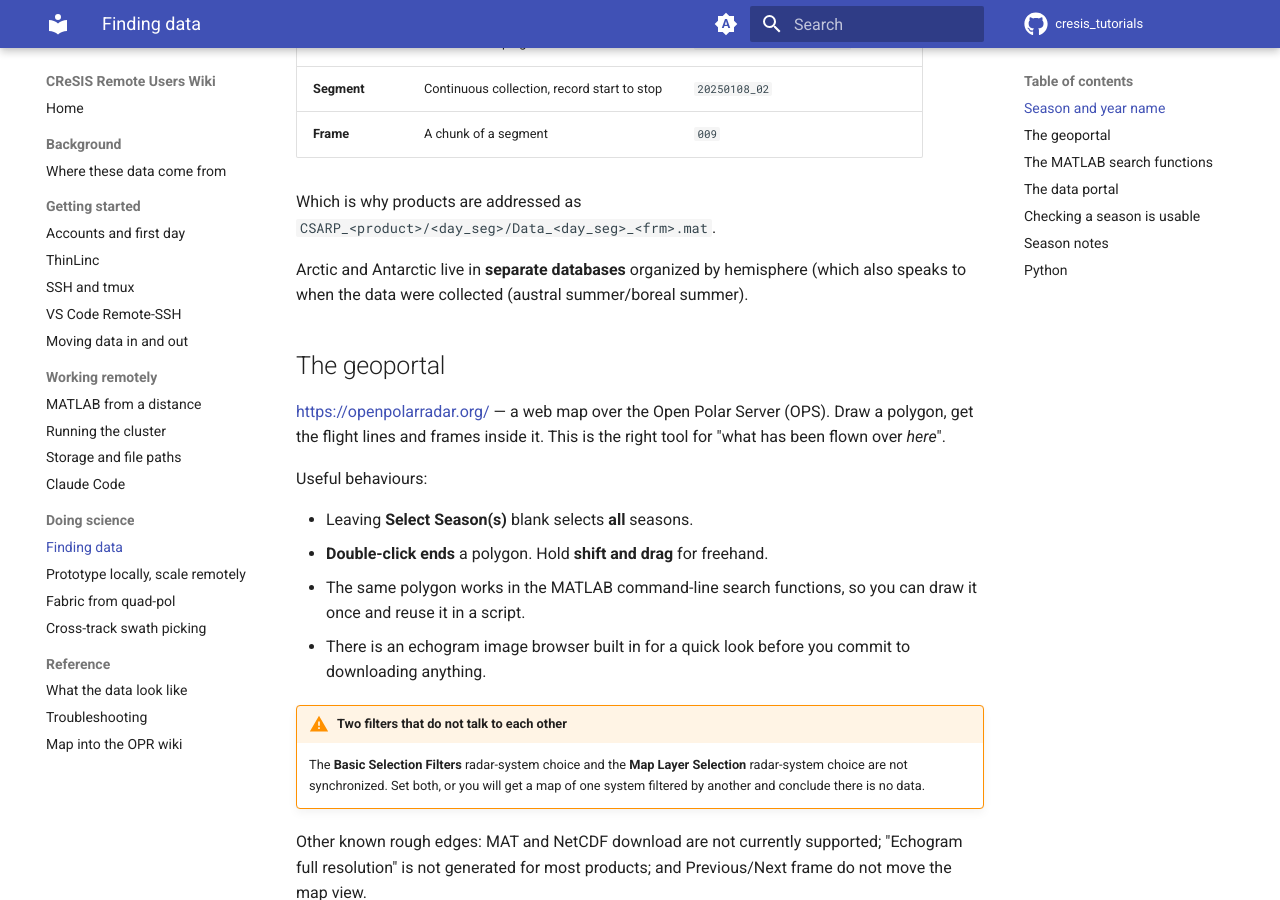
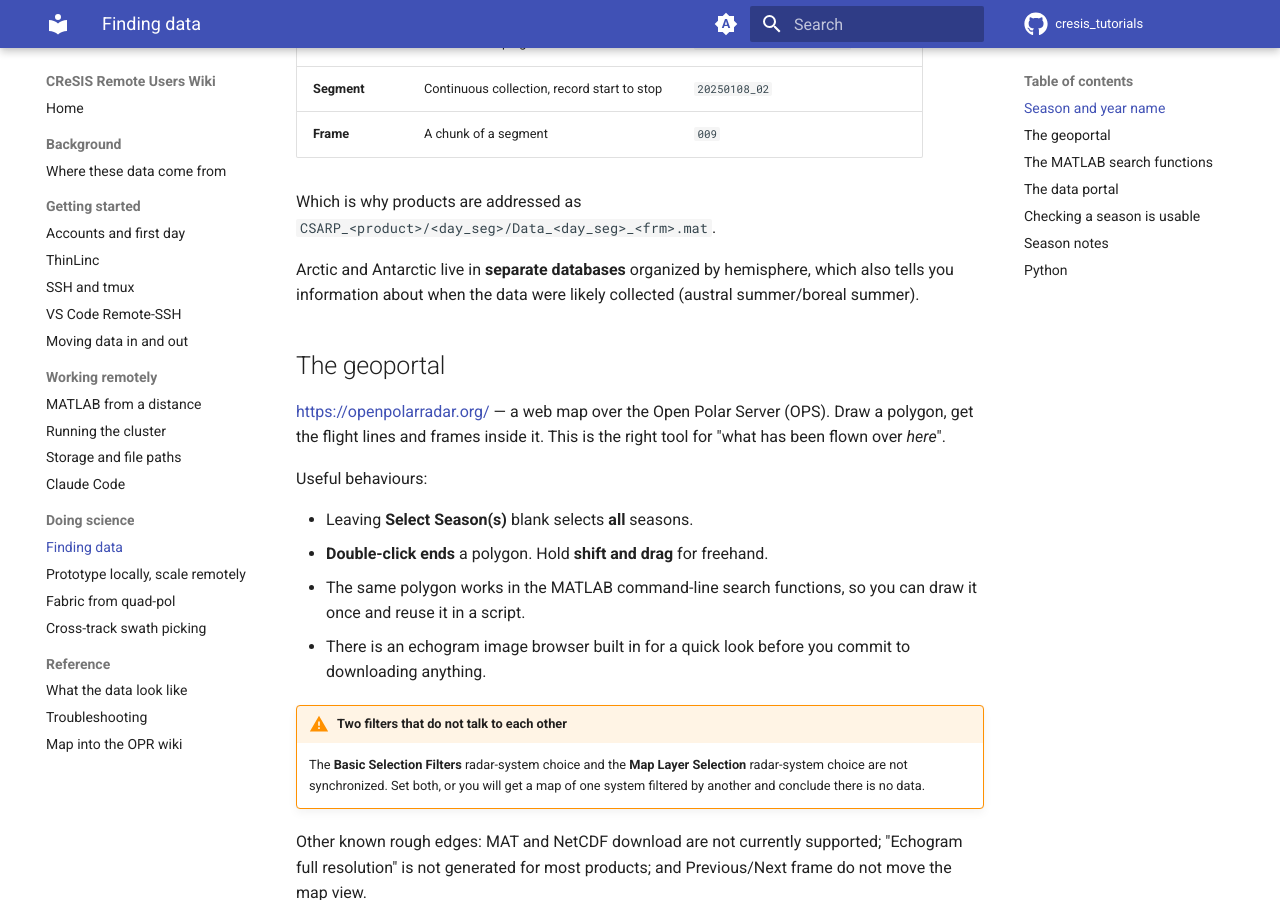
Before and after one commit to rice-glaciology/cresis_tutorials, an MkDocs documentation site: the page built from docs/doing-science/finding-data.md, in a window 1280 px wide and 900 px high, scrolled down 434 px. Built offline with MkDocs 1.6.1 and Material for MkDocs 9.7.7, drawn with Linux system fonts in a browser that asks for light colours; comment, search, counter and statistics services are not loaded.

Commit message:
Improve clarity on Arctic and Antarctic database info
Clarify the explanation about Arctic and Antarctic data organization.

```diff
--- a/docs/doing-science/finding-data.md
+++ b/docs/doing-science/finding-data.md
@@ -17,7 +17,7 @@ The hierarchy is consistent across all the data that have been collected:
 Which is why products are addressed as
 `CSARP_<product>/<day_seg>/Data_<day_seg>_<frm>.mat`.
 
-Arctic and Antarctic live in **separate databases** organized by hemisphere (which also speaks to when the data were collected (austral summer/boreal summer).
+Arctic and Antarctic live in **separate databases** organized by hemisphere, which also tells you information about when the data were likely collected (austral summer/boreal summer).
 
 ## The geoportal
 
```
